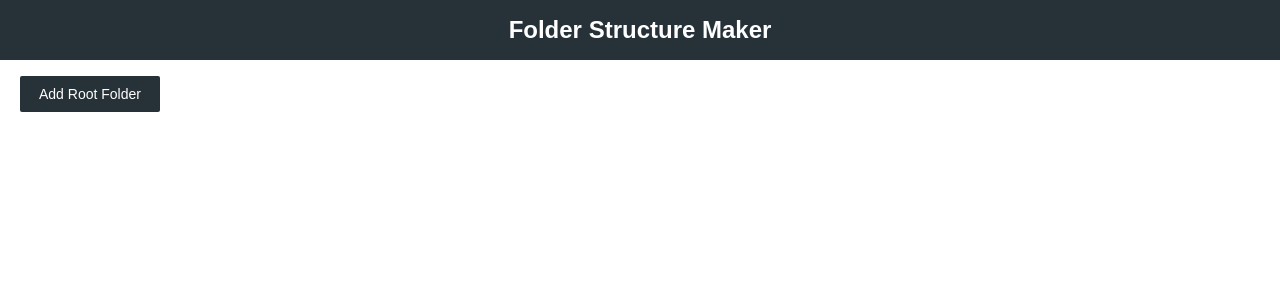
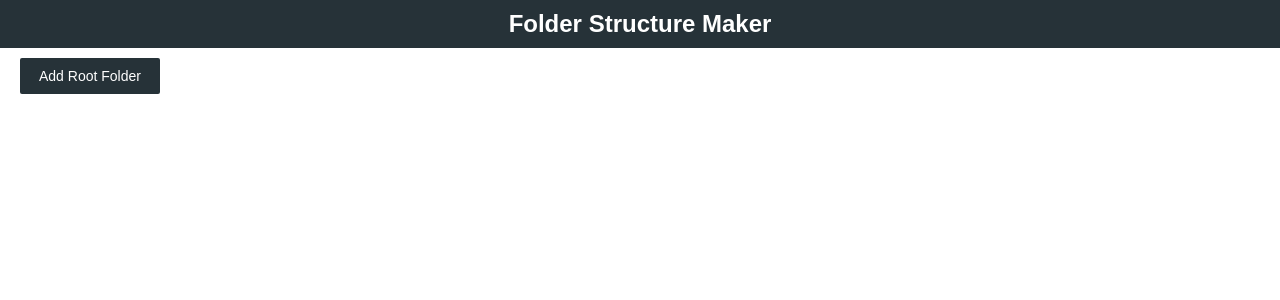
Before and after one commit to SarathPSWoolworths/Srt-Folder-Structure-Maker, an Angular app: page / in a window 1280 px wide. Shown: the top 300 px of the page. Built offline with nearby package versions, Linux system fonts and the light colour scheme.

Commit message:
down arrow

```diff
--- a/src/app/app.component.scss
+++ b/src/app/app.component.scss
@@ -1,8 +1,8 @@
 nav {
-    display: flex;
-    justify-content: center;
-    padding: 1rem 2rem;
-    margin-bottom: 1rem;
-    background: #263238;
-    color: white;
-  }
+  display: flex;
+  justify-content: center;
+  margin-bottom: 10px;
+  padding: 10px;
+  background: #263238;
+  color: white;
+}
```
Also changed, not shown: src/assets/down-right.svg (added).
